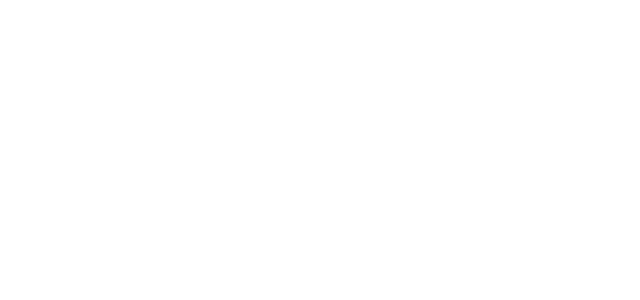
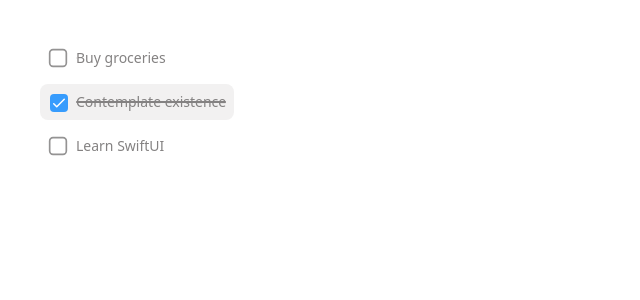
Before and after one commit to samitkapoor/peerlist-ui-challenge, a React (Vite) app: page /todo-list in a window 1280 px wide. Before the commit this address had no page. Shown: the top 300 px of the page, without its empty margins (0-640 px from the left). Built offline with nearby package versions, Linux system fonts and the light colour scheme.

Commit message:
Add TodoList route to App component

```diff
--- a/src/App.tsx
+++ b/src/App.tsx
@@ -1,6 +1,7 @@
 import { BrowserRouter, Route, Routes } from 'react-router-dom';
 import FluidMenuPage from './challenges/FluidMenuPage';
 import DynamicStatusIndicator from './challenges/DynamicStatusIndicator';
+import TodoList from './challenges/TodoList';
 
 function App() {
   return (
@@ -8,6 +9,7 @@
       <Routes>
         <Route path="/" element={<FluidMenuPage />} />
         <Route path="/dynamic-status" element={<DynamicStatusIndicator />} />
+        <Route path="/todo-list" element={<TodoList />} />
       </Routes>
     </BrowserRouter>
   );
--- /dev/null
+++ b/src/challenges/TodoList.tsx
@@ -0,0 +1,49 @@
+import { useState } from 'react';
+import AnimatedCheckboxItem from '../components/AnimatedCheckboxItem';
+
+interface Option {
+  id: number;
+  label: string;
+  completed: boolean;
+}
+
+const options: Option[] = [
+  {
+    id: 1,
+    label: 'Buy groceries',
+    completed: false
+  },
+  {
+    id: 2,
+    label: 'Contemplate existence',
+    completed: true
+  },
+  {
+    id: 3,
+    label: 'Learn SwiftUI',
+    completed: false
+  }
+];
+
+const TodoList = () => {
+  const [selectedItems, setSelectedItems] = useState<Option[]>(options);
+
+  const handleSelectItem = (item: Option) => {
+    setSelectedItems((t) => {
+      const prev = JSON.parse(JSON.stringify(t));
+      const i = prev.findIndex((i: Option) => i.id === item.id);
+      prev[i].completed = !prev[i].completed;
+      return [...prev];
+    });
+  };
+
+  return (
+    <div className="flex items-start flex-col justify-start bg-white w-screen h-screen gap-2 p-10">
+      {selectedItems.map((item) => (
+        <AnimatedCheckboxItem key={item.id} item={item} handleSelectItem={handleSelectItem} />
+      ))}
+    </div>
+  );
+};
+
+export default TodoList;
--- /dev/null
+++ b/src/components/AnimatedCheckboxItem.tsx
@@ -0,0 +1,126 @@
+import { AnimatePresence, motion } from 'framer-motion';
+
+interface Option {
+  id: number;
+  label: string;
+  completed: boolean;
+}
+
+const Label = ({ label, completed }: { label: string; completed: boolean }) => {
+  return (
+    <div
+      className={`text-sm relative flex items-center justify-center overflow-hidden text-[#848282] select-none`}
+    >
+      <p>{label}</p>
+      <motion.div
+        initial={{
+          x: '-100%'
+        }}
+        animate={{
+          x: completed ? '0%' : '-100%'
+        }}
+        transition={{
+          duration: 0.3,
+          ease: 'easeInOut'
+        }}
+        className="absolute w-full h-[2px] rounded-full bg-[#848282]"
+      ></motion.div>
+    </div>
+  );
+};
+
+const AnimatedCheckbox = ({ completed }: { completed: boolean }) => {
+  return (
+    <div className="relative w-5 h-5">
+      <AnimatePresence mode="wait">
+        {!completed && (
+          <svg
+            viewBox="0 0 24 24"
+            className="absolute top-0 left-0 w-full h-full"
+            fill="none"
+            stroke="#848282DD"
+            strokeWidth="2"
+            key={'checkbox-border'}
+          >
+            <motion.rect
+              x="2"
+              y="2"
+              width="20"
+              height="20"
+              rx="4"
+              strokeDasharray="80"
+              initial={{
+                strokeDashoffset: 80
+              }}
+              animate={{
+                strokeDashoffset: 0
+              }}
+              exit={{
+                strokeDashoffset: 80
+              }}
+              transition={{ duration: 0.3, ease: 'easeInOut' }}
+            />
+          </svg>
+        )}
+        {completed && (
+          <motion.div
+            key={'checkbox-check'}
+            initial={{ scale: 0 }}
+            animate={{ scale: 1 }}
+            exit={{ scale: 0 }}
+            transition={{ duration: 0.2, ease: 'backOut' }}
+            className="absolute top-[2px] left-[2px] w-[18px] h-[18px] bg-[#0B88FFCF] rounded flex items-center justify-center"
+          >
+            <motion.svg
+              viewBox="0 0 24 24"
+              fill="none"
+              stroke="#fff"
+              strokeWidth="2"
+              strokeLinecap="round"
+              strokeLinejoin="round"
+              className="w-full h-full"
+            >
+              <motion.path
+                d="M5 13 L9 17 L19 7"
+                strokeDasharray="30"
+                initial={{
+                  strokeDashoffset: 30
+                }}
+                animate={{
+                  strokeDashoffset: 0
+                }}
+                transition={{
+                  duration: 0.3,
+                  ease: 'easeOut',
+                  delay: 0.2
+                }}
+              />
+            </motion.svg>
+          </motion.div>
+        )}
+      </AnimatePresence>
+    </div>
+  );
+};
+
+const AnimatedCheckboxItem = ({
+  item,
+  handleSelectItem
+}: {
+  item: Option;
+  handleSelectItem: (item: Option) => void;
+}) => {
+  return (
+    <div
+      onClick={() => handleSelectItem(item)}
+      className={`flex items-center justify-center gap-2 text-black rounded-lg p-2 hover:bg-[#E3E1E279] cursor-pointer transition-all duration-300 ${
+        item.completed ? 'bg-[#E3E1E279]' : ''
+      }`}
+    >
+      <AnimatedCheckbox completed={item.completed} />
+      <Label label={item.label} completed={item.completed} />
+    </div>
+  );
+};
+
+export default AnimatedCheckboxItem;
```
